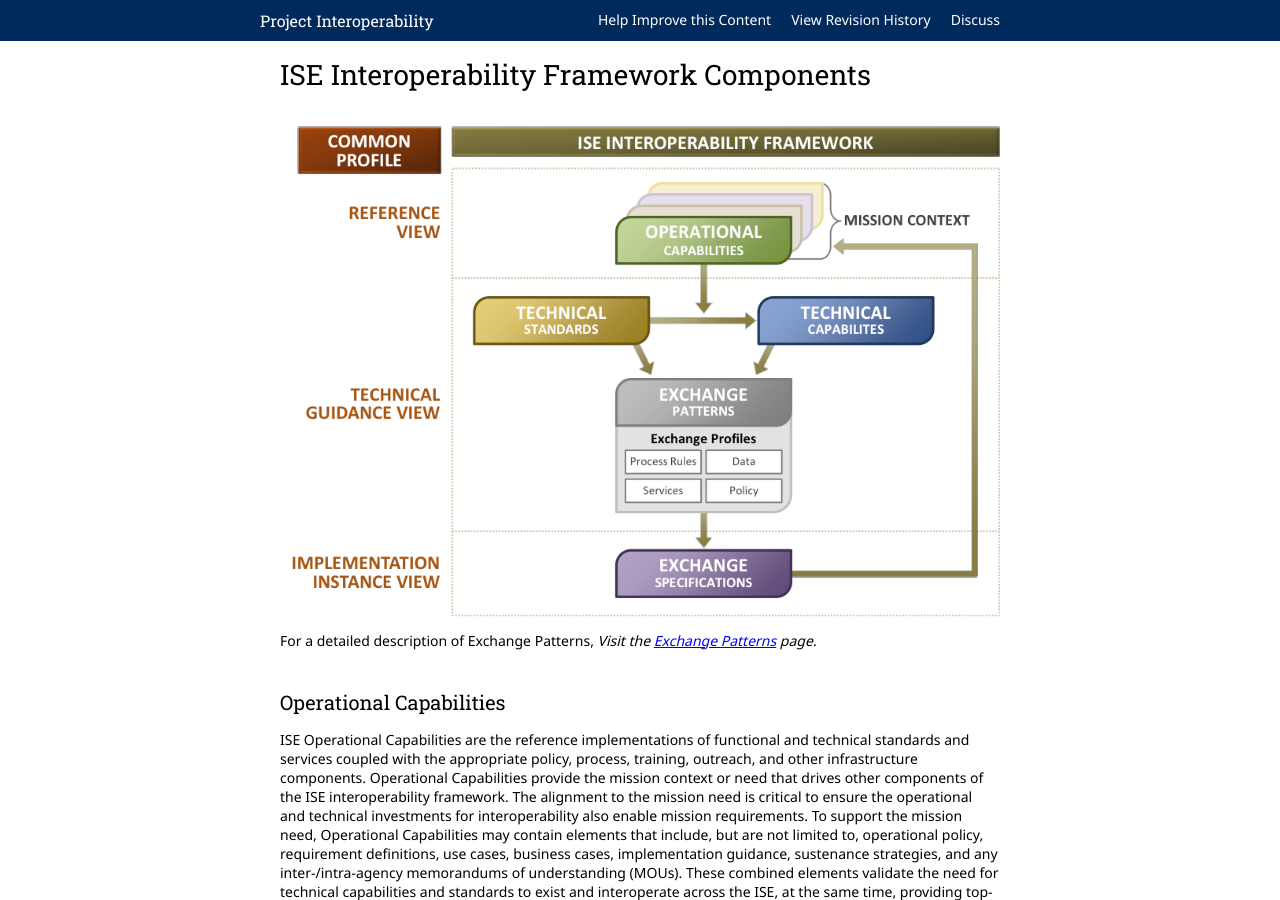
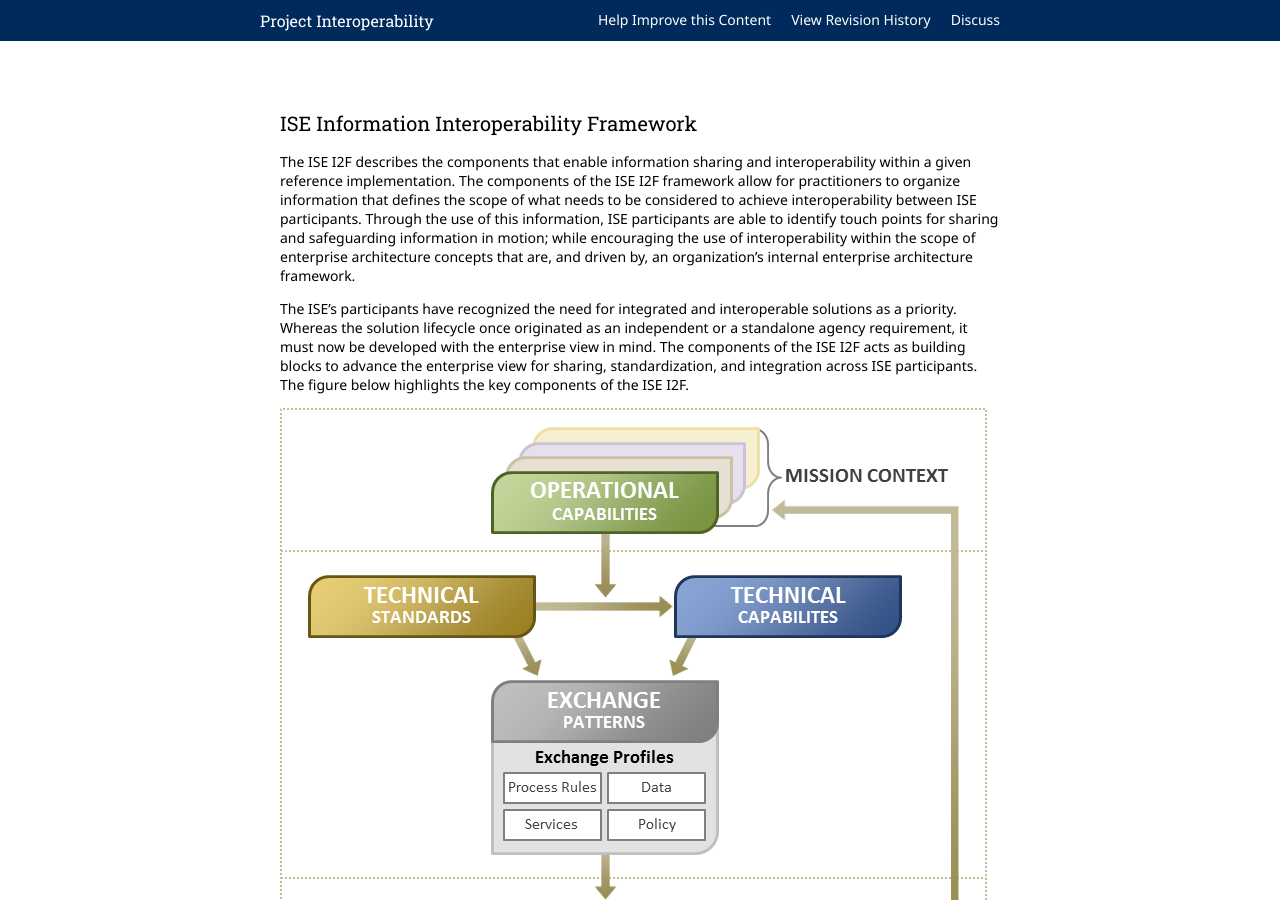
Before and after one commit to Project-Interoperability/project-interoperability.github.io, a Jekyll site: the page built from interoperability-components.md, in a window 1280 px wide and 900 px high. Built offline with Jekyll 4.4.1, drawn with Linux system fonts in a browser that asks for light colours; nearby versions of some CDN libraries.

Commit message:
Update to fix graphic and add explanation

```diff
--- a/interoperability-components.md
+++ b/interoperability-components.md
@@ -3,11 +3,16 @@ published: true
 permalink: /interoperability-components/
 layout: default
 filename: interoperability-components.md
-title: ISE Interoperability Framework Components
+ ISE Interoperability Framework Components
 ---
 
+## ISE Information Interoperability Framework
 
-![](/images/common-profile2.png)
+The ISE I2F describes the components that enable information sharing and interoperability within a given reference implementation. The components of the ISE I2F framework allow for practitioners to organize information that defines the scope of what needs to be considered to achieve interoperability between ISE participants. Through the use of this information, ISE participants are able to identify touch points for sharing and safeguarding information in motion; while encouraging the use of interoperability within the scope of enterprise architecture concepts that are, and driven by, an organization’s internal enterprise architecture framework.
+
+The ISE’s participants have recognized the need for integrated and interoperable solutions as a priority. Whereas the solution lifecycle once originated as an independent or a standalone agency requirement, it must now be developed with the enterprise view in mind. The components of the ISE I2F acts as building blocks to advance the enterprise view for sharing, standardization, and integration across ISE participants. The figure below highlights the key components of the ISE I2F.
+
+![](/images/Interoperability-Components.png)
 
 For a detailed description of Exchange Patterns, *Visit the [Exchange Patterns](/exchange-patterns) page.*
 
```
